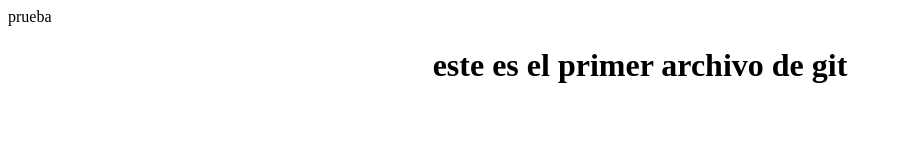
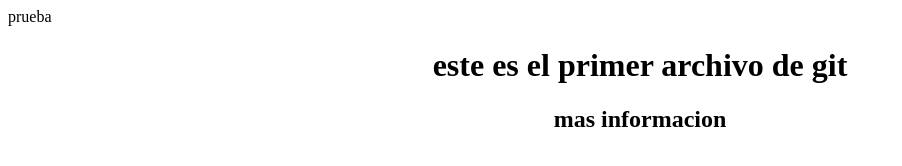
Before and after one commit to garu6/0699, a plain HTML site: page index.html in a window 1280 px wide. Shown: the whole page, without its empty margins (0-902 px from the left). Drawn offline with Linux system fonts and the light colour scheme.

Commit message:
mi mensaje del commit

```diff
--- a/index.html
+++ b/index.html
@@ -6,6 +6,8 @@ prueba
 <center>
 <body>
 <h1>este es el primer archivo de git </h1>
+
+<h2>mas informacion</h2>
 </body>
 </center>
 </html>
```
